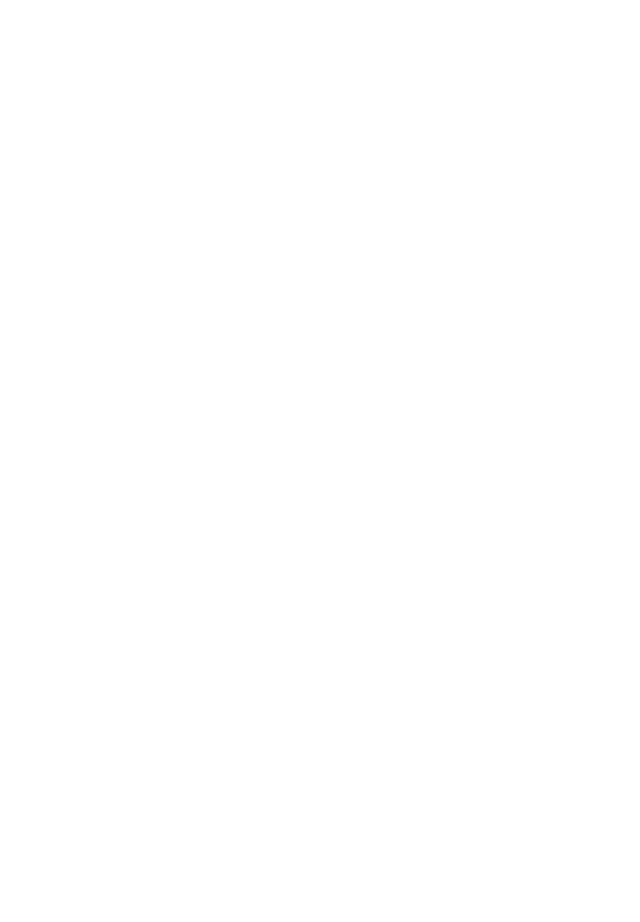
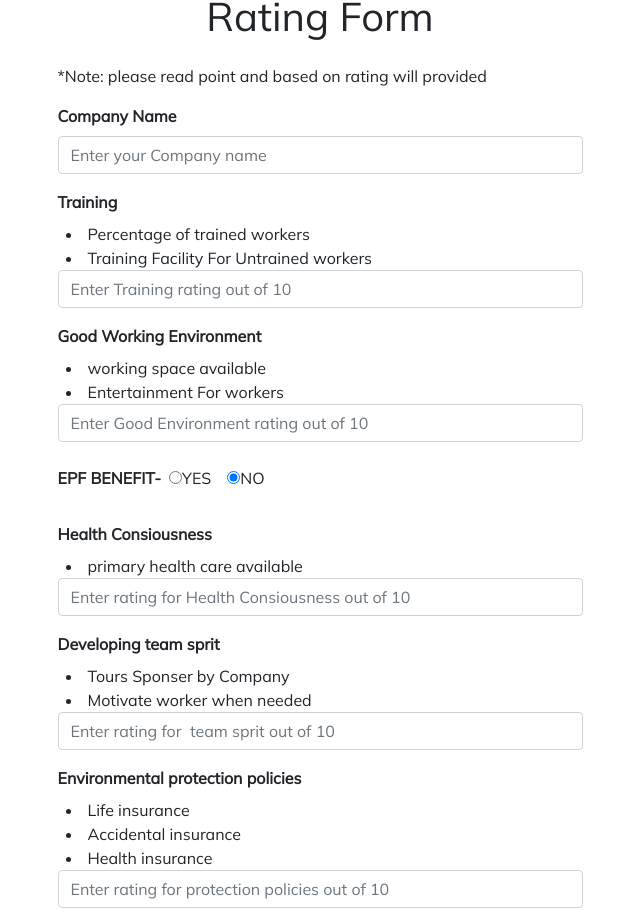
Before and after one commit to vyankatesh9604/ratingfrontend, a React (Create React App) app: page /ratingform in a window 1280 px wide. Shown: the part 108-1030 px from the top of the page, without its empty margins (320-960 px from the left). Before the commit the page ends 800 px from the top, so only its background shows below. Built offline with nearby package versions, Linux system fonts and the light colour scheme.

Commit message:
change i ratingform file

```diff
--- a/src/component/RatingForm.js
+++ b/src/component/RatingForm.js
@@ -1,13 +1,90 @@
-import React from 'react'
+import React, { useState } from 'react'
 import Navbar from './Navbar'
+import axios from 'axios'
 
 
 const RatingForm = () =>{
+    const [companyname , setCompanyname] = useState('')
+    const [training , setTraining] = useState('')
+    const [environment , setEnvironment] = useState('')
+    const [epf ,setEpf]=useState('')
+    const [health ,setHealth]=useState('')
+    const [teamsprit , setTeamsprit]=useState('')
+    const [policies ,setPolicies] =useState('')
+
+    const getrating = (e)=>{
+		e.preventDefault()
+		axios.post('/users/rating', {companyname,training,environment,epf,health,teamsprit,policies})
+      	.then((res) => {
+			if(res.data.status==="fail"){
+				alert(res.data.message)
+			}else{
+				alert(res.data.message)
+
+			}
+
+      })
+	}
     return(
         <div>
             <Navbar/>
-            <p>This is  RatingForm </p>
-        </div>
+            <div className="my-4">
+                <h1 className="text-center">Rating Form</h1>
+            </div>
+            <div className="container rating-div">
+
+                    <div className="col-md-6 col-10 mx-auto">
+                        <form>
+                            <p>*Note: please read point and based on rating will provided </p>
+                            <div class="mb-3">
+                                <label for="exampleFormControlInput1" className="form-lebel font-weight-bold ">Company Name</label>
+                                <input type="text" className="form-control" id="exampleFormControlInput1" value={companyname} onChange={(e)=>setCompanyname(e.target.value)} placeholder="Enter your Company name" required=' '/>
+                            </div>
+                            <div class="mb-3">
+                                <label for="exampleFormControlInput2" className="form-lebel font-weight-bold ">Training</label>
+                                <li className="pl-2">Percentage of trained workers</li>
+                                <li className="pl-2">Training Facility For Untrained workers</li>
+                                <input type="number" className="form-control" id="exampleFormControlInput2"  value={training} onChange={(e)=>setTraining(e.target.value)} placeholder="Enter Training rating out of 10" required=' '/>
+                            </div>
+                            <div class="mb-3">
+                                <label for="exampleFormControlInput3" className="form-lebel font-weight-bold ">Good Working Environment</label>
+                                <li className="pl-2">working space available</li>
+                                <li className="pl-2">Entertainment For workers</li>
+                                <input type="number" className="form-control" id="exampleFormControlInput3" value={environment} onChange={(e)=>setEnvironment(e.target.value)} placeholder="Enter Good Environment rating out of 10" required=' '/>
+                            </div>
+                            <div class="mb-3">
+                                <label for="exampleFormControlInput4" className="form-lebel font-weight-bold ">EPF BENEFIT-</label>
+                                <label className="p-2"><input type="radio" name="optradio" checked value={epf} onChange={(e)=>setEpf(e.target.value)} />YES</label>
+                                <label  className="p-2"><input type="radio" name="optradio" checked value={epf} onChange={(e)=>setEpf(e.target.value)}/>NO</label>
+                            </div>
+                            <div class="mb-3">
+                                <label for="exampleFormControlInput5" className="form-lebel font-weight-bold ">Health Consiousness</label>
+                                <li className="pl-2">primary health care available</li>
+                                <input type="number" className="form-control" id="exampleFormControlInput5"  value={health} onChange={(e)=>setHealth(e.target.value)} placeholder="Enter rating for Health Consiousness out of 10" required=' '/>
+                            </div>
+                            <div class="mb-3">
+                                <label for="exampleFormControlInput6" className="form-lebel font-weight-bold ">Developing team sprit</label>
+                                <li className="pl-2">Tours Sponser by Company</li>
+                                <li className="pl-2">Motivate worker when needed</li>
+                                <input type="number" className="form-control" id="exampleFormControlInput6"  value={teamsprit} onChange={(e)=>setTeamsprit(e.target.value)} placeholder="Enter rating for  team sprit out of 10" required=' '/>
+                            </div>
+                            <div class="mb-3">
+                                <label for="exampleFormControlInput6" className="form-lebel font-weight-bold ">Environmental protection policies</label>
+                                <li className="pl-2">Life insurance</li>
+                                <li className="pl-2">Accidental insurance</li>
+                                <li className="pl-2">Health insurance</li>
+                                <input type="number" className="form-control" id="exampleFormControlInput6" value={policies} onChange={(e)=>setPolicies(e.target.value)} placeholder="Enter rating for protection policies out of 10" required=' '/>
+                            </div>
+                            <div className="col-14 h-50">
+                                <button className="btn btn-outline-primary btn-block" type="submit" onClick={(e)=>getrating(e)}>
+                                Submit form
+                                </button>
+                            </div>
+                      </form>
+                    </div>
+                </div>
+            </div>
+
     )
 }
 
```
Also changed, not shown: 1 other file (tests, documents, lock files or other folders).
